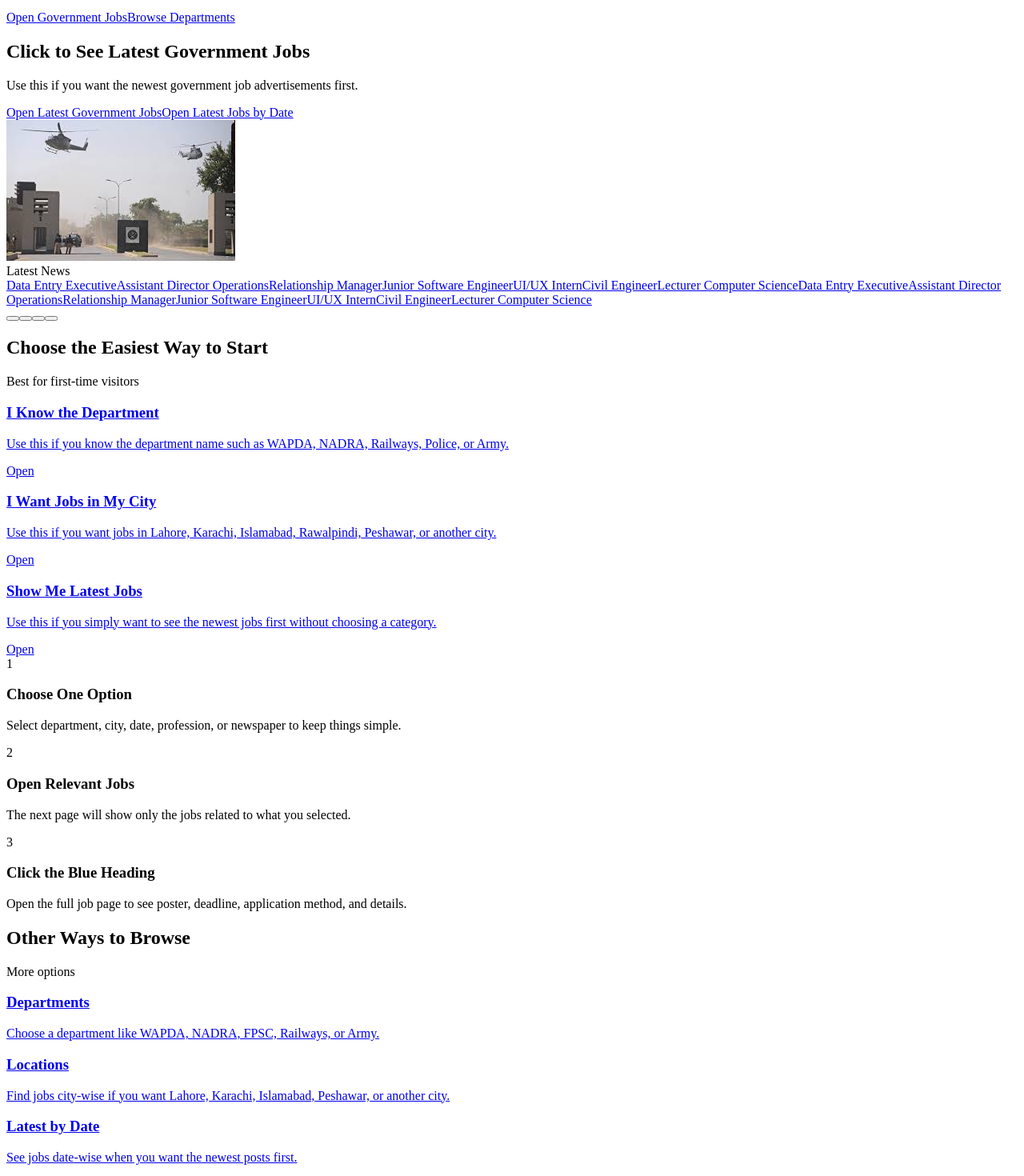
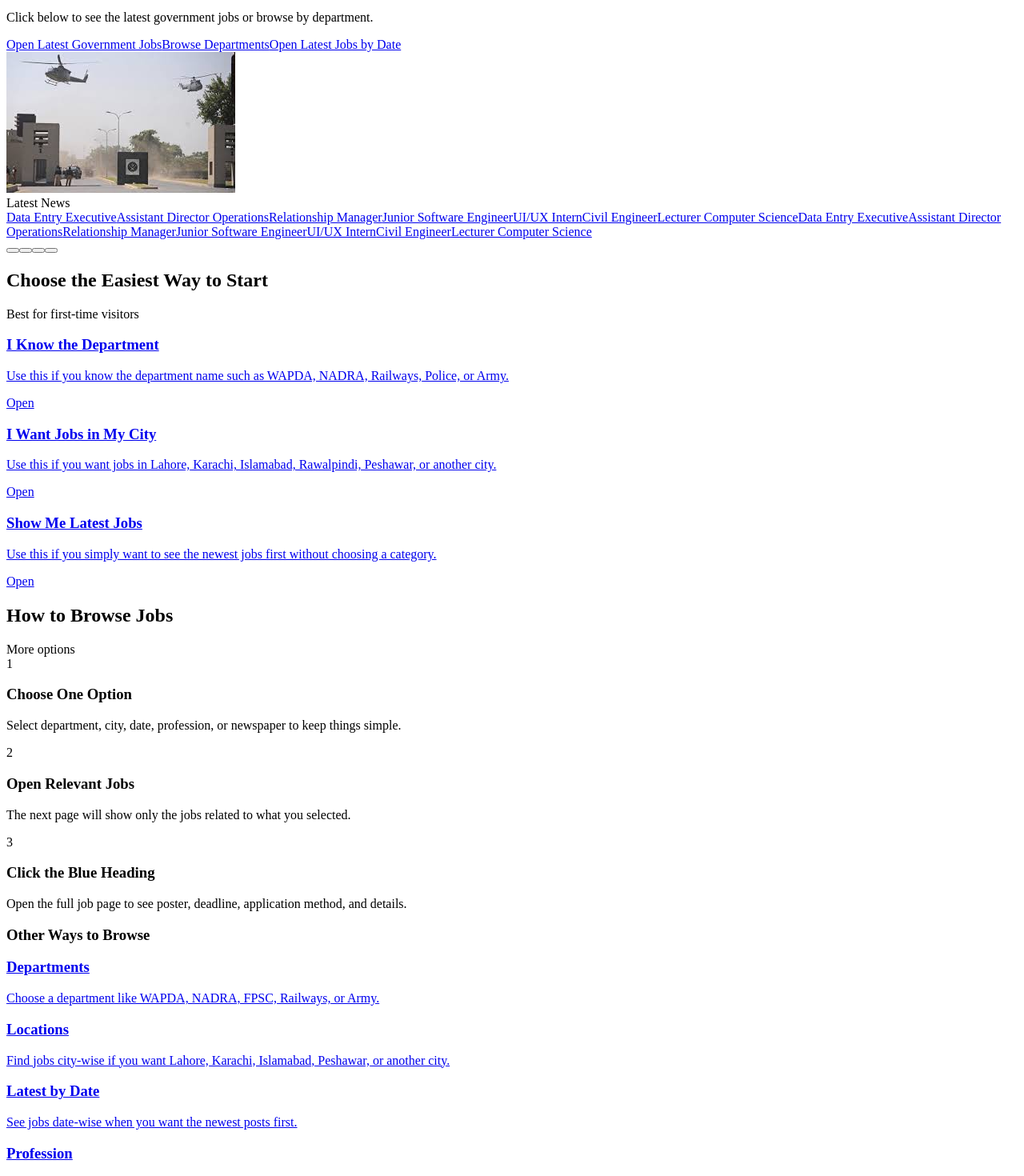
Before and after one commit to HafizTalalAhmad/Job-Website, a React (Vite) app: page /#/ in a window 1280 px wide. Shown: the part 280-1750 px from the top of the page at 80% size. Built offline with nearby package versions, Linux system fonts and the light colour scheme; no server answers; the database is empty; the HTML template or start-up script is replaced by a standard one.

Commit message:
Merge duplicate home sections

```diff
--- a/src/pages/HomePage.jsx
+++ b/src/pages/HomePage.jsx
@@ -89,19 +89,11 @@ function HomePage() {
             <p className="panel-intro">
               If websites feel confusing, do not worry. Start from one simple choice below and we will guide you to the relevant jobs.
             </p>
+            <p className="home-guide-note">Click below to see the latest government jobs or browse by department.</p>
           </div>
           <div className="home-guide-actions">
-            <Link to="/jobs/government" className="action-btn">Open Government Jobs</Link>
+            <Link to="/jobs/government" className="action-btn">Open Latest Government Jobs</Link>
             <Link to="/jobs/organization" className="action-btn secondary">Browse Departments</Link>
-          </div>
-        </section>
-        <section className="home-direct-cta panel">
-          <div className="home-direct-cta-copy">
-            <h2>Click to See Latest Government Jobs</h2>
-            <p>Use this if you want the newest government job advertisements first.</p>
-          </div>
-          <div className="home-direct-cta-actions">
-            <Link to="/jobs/government" className="action-btn">Open Latest Government Jobs</Link>
             <Link to="/jobs/date" className="action-btn secondary">Open Latest Jobs by Date</Link>
           </div>
         </section>
@@ -121,7 +113,11 @@ function HomePage() {
             ))}
           </div>
         </section>
-        <section className="home-helper-strip panel">
+        <section className="home-browse-guide panel">
+          <div className="panel-head-row">
+            <h2 className="panel-title">How to Browse Jobs</h2>
+            <span>More options</span>
+          </div>
           <div className="helper-steps-grid">
             <article className="helper-step-card">
               <span>1</span>
@@ -139,11 +135,8 @@ function HomePage() {
               <p>Open the full job page to see poster, deadline, application method, and details.</p>
             </article>
           </div>
-        </section>
-        <section className="home-quick-start panel">
-          <div className="panel-head-row">
-            <h2 className="panel-title">Other Ways to Browse</h2>
-            <span>More options</span>
+          <div className="panel-head-row home-browse-guide-subhead">
+            <h3 className="home-browse-guide-title">Other Ways to Browse</h3>
           </div>
           <div className="home-start-grid">
             {quickStartCards.map((card) => (
--- a/src/styles.css
+++ b/src/styles.css
@@ -295,36 +295,6 @@ a:hover {
   color: #7a5200;
 }
 
-.home-direct-cta {
-  margin-top: 10px;
-  display: grid;
-  grid-template-columns: minmax(0, 1fr) auto;
-  gap: 14px;
-  align-items: center;
-  border-color: #d5dfec;
-  background: linear-gradient(180deg, #f9fcff 0%, #eef5ff 100%);
-}
-
-.home-direct-cta-copy h2 {
-  margin: 0 0 6px;
-  color: #1f4f97;
-  font-size: 26px;
-}
-
-.home-direct-cta-copy p {
-  margin: 0;
-  color: #546b85;
-  font-size: 14px;
-  line-height: 1.5;
-}
-
-.home-direct-cta-actions {
-  display: flex;
-  gap: 10px;
-  flex-wrap: wrap;
-  justify-content: flex-end;
-}
-
 .hero-slider {
   margin-top: 10px;
   margin-bottom: 10px;
@@ -405,8 +375,7 @@ a:hover {
 
 .home-guide-hero,
 .home-beginner-start,
-.home-quick-start,
-.home-helper-strip {
+.home-browse-guide {
   margin-top: 10px;
 }
 
@@ -422,6 +391,13 @@ a:hover {
   gap: 10px;
   flex-wrap: wrap;
   justify-content: flex-end;
+}
+
+.home-guide-note {
+  margin: 8px 0 0;
+  color: #546b85;
+  font-size: 14px;
+  line-height: 1.5;
 }
 
 .home-beginner-grid {
@@ -478,6 +454,17 @@ a:hover {
   display: grid;
   grid-template-columns: repeat(3, minmax(0, 1fr));
   gap: 10px;
+}
+
+.home-browse-guide-subhead {
+  margin-top: 14px;
+  margin-bottom: 10px;
+}
+
+.home-browse-guide-title {
+  margin: 0;
+  color: #1f4f97;
+  font-size: 20px;
 }
 
 .home-start-card {
@@ -2055,19 +2042,6 @@ a:hover {
   border-color: var(--line);
 }
 
-:root[data-theme='dark'] .home-direct-cta {
-  background: linear-gradient(180deg, #17263a 0%, #1f3148 100%);
-  border-color: #365274;
-}
-
-:root[data-theme='dark'] .home-direct-cta-copy h2 {
-  color: #cfe1ff;
-}
-
-:root[data-theme='dark'] .home-direct-cta-copy p {
-  color: #c2d0e2;
-}
-
 :root[data-theme='dark'] .disclaimer-strip p,
 :root[data-theme='dark'] .about-strip p,
 :root[data-theme='dark'] .theme-prompt p,
@@ -2194,6 +2168,7 @@ a:hover {
 :root[data-theme='dark'] .department-card p,
 :root[data-theme='dark'] .featured-card p,
 :root[data-theme='dark'] .featured-org,
+:root[data-theme='dark'] .home-guide-note,
 :root[data-theme='dark'] .home-highlight-card span {
   color: #cbd5e1;
 }
@@ -2351,7 +2326,6 @@ a:hover {
 @media (max-width: 980px) {
   .page-hero-panel,
   .home-guide-hero,
-  .home-direct-cta,
   .home-beginner-grid,
   .helper-steps-grid,
   .home-start-grid,
```
